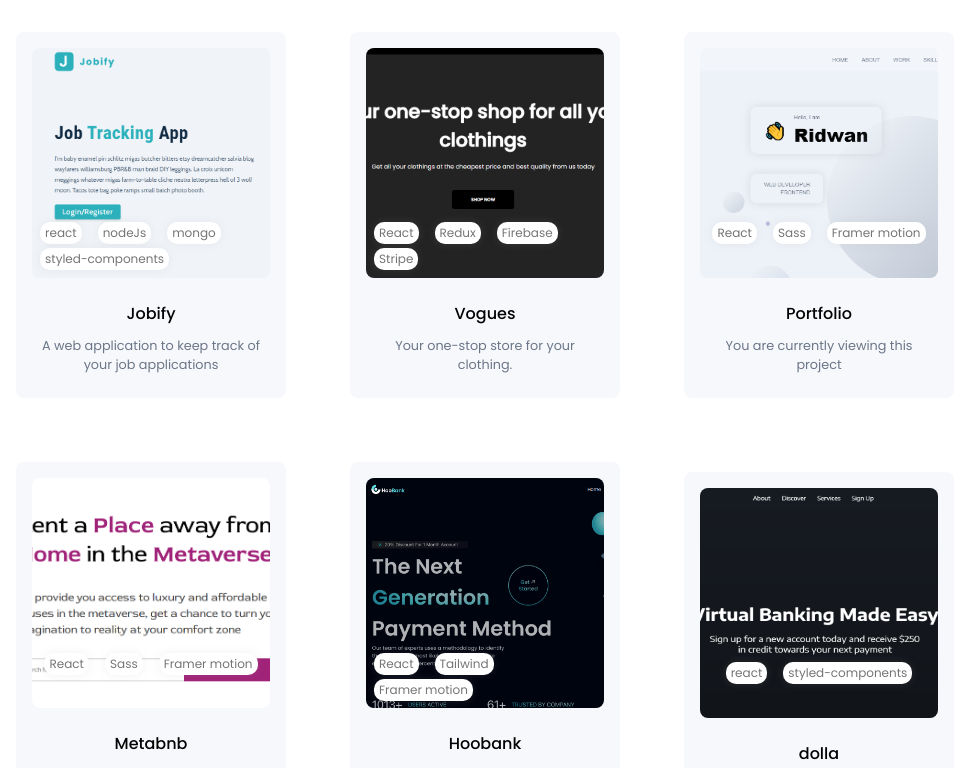
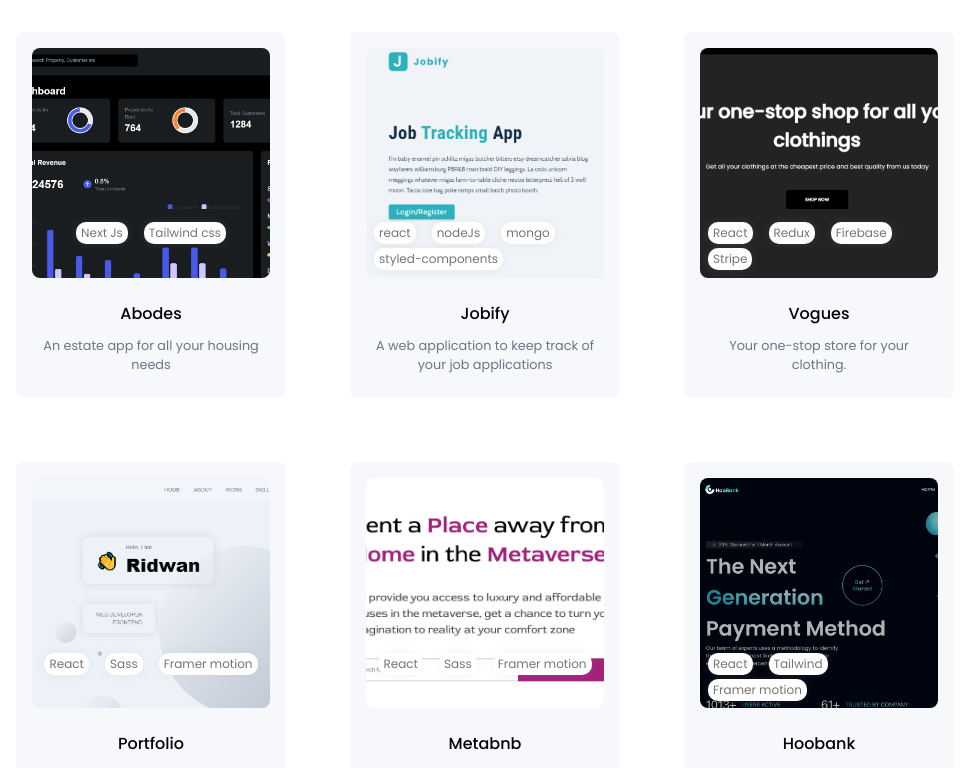
Before and after one commit to Hamzat-Ridwan/portfolio, a React (Create React App) app: page / in a window 1280 px wide. Shown: the part 2529-3297 px from the top of the page, without its empty margins (155-1124 px from the left). Built offline with nearby package versions, Linux system fonts and the light colour scheme.

Commit message:
add abodes project

```diff
--- a/src/constants/images.js
+++ b/src/constants/images.js
@@ -49,6 +49,7 @@ import webdev from '../assets/web-dev.svg';
 import frontend from '../assets/frontend.svg';
 import backend from '../assets/backend.svg';
 import vogues from '../assets/vogues.PNG';
+import abodes from '../assets/abodes.PNG';
 import tailwind from '../assets/tailwind.png';
 import metabnb from '../assets/metabnb.PNG';
 
@@ -57,6 +58,7 @@ export default {
   metabnb,
   mern,
   vogues,
+  abodes,
   hoobank,
   tailwind,
   webdev,
--- a/src/container/Work/Work.jsx
+++ b/src/container/Work/Work.jsx
@@ -9,6 +9,7 @@ import MotionWrap from '../../wrapper/MotionWrap'
 
 
 const works = [
+  {title: 'Abodes', tools:['Next Js', 'Tailwind css'], imgUrl: images.abodes, codeLink: 'https://github.com/Hamzat-Ridwan/abodes', projectLink: 'https://abodes.vercel.app', description: 'An estate app for all your housing needs'},
   {title: 'Jobify', tools:['react', 'nodeJs','mongo', 'styled-components'], imgUrl: images.jobify, codeLink: 'https://github.com/Hamzat-Ridwan/JobifyProject', projectLink: 'https://jobify-hamza.herokuapp.com', description: 'A web application to keep track of your job applications'},
   {title: 'Vogues', tools:['React', 'Redux','Firebase', 'Stripe'], imgUrl: images.vogues, codeLink: 'https://github.com/Hamzat-Ridwan/', projectLink: 'https://vogues.web.app', description: 'Your one-stop store for your clothing.'},
   {title: 'Portfolio', tools:['React', 'Sass', 'Framer motion'], imgUrl: images.portfolio, codeLink: 'https://github.com/Hamzat-Ridwan/portfolio', projectLink: 'https://ridwan-hamzat.netlify.app', description: 'You are currently viewing this project'},
```
Also changed, not shown: src/assets/abodes.PNG (added).
